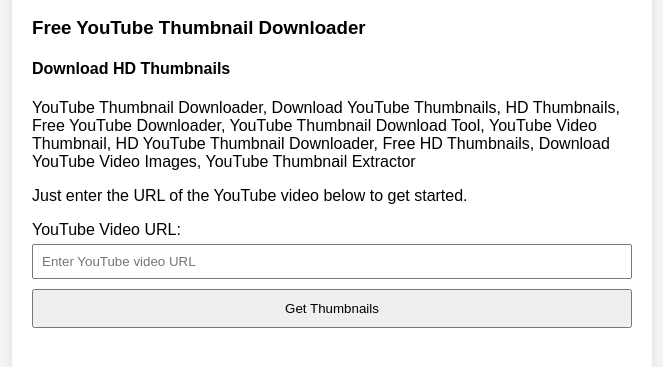
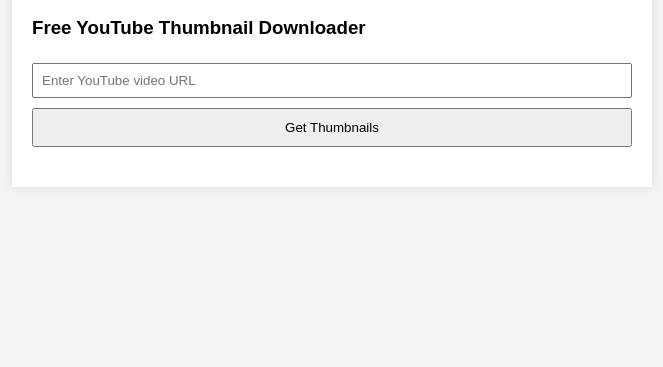
Before and after one commit to LeelaPrasadMaturu/YouTube-Thumbnail-Downloader, a website: page public/index.html in a window 1280 px wide. Shown: the part 181-548 px from the top of the page, without its empty margins (308-971 px from the left). Drawn offline with Linux system fonts and the light colour scheme.

Commit message:
Update index.html

```diff
--- a/public/index.html
+++ b/public/index.html
@@ -14,17 +14,13 @@
 </head>
 
 <body>
-    <div id="app">
+     <div id="app">
         <h1>YouTube Thumbnail Downloader</h1>
         <h2>Download YouTube video thumbnails in high quality.</h2>
         <h3>Free YouTube Thumbnail Downloader</h3>
-        <h4>Download HD Thumbnails</h4>
-        <p>YouTube Thumbnail Downloader, Download YouTube Thumbnails, HD Thumbnails, Free YouTube Downloader, YouTube Thumbnail Download Tool, YouTube Video Thumbnail, HD YouTube Thumbnail Downloader, Free HD Thumbnails, Download YouTube Video Images, YouTube Thumbnail Extractor</p>
         <p class="hidden-text">YouTube Thumbnail Downloader, Download YouTube Thumbnails, HD Thumbnails, Free YouTube Downloader, YouTube Thumbnail Download Tool, YouTube Video Thumbnail, HD YouTube Thumbnail Downloader, Free HD Thumbnails, Download YouTube Video Images, YouTube Thumbnail Extractor</p>
-
-        <p>Just enter the URL of the YouTube video below to get started.</p>
         <form id="youtubeForm">
-            <label for="videoUrl">YouTube Video URL:</label>
+            <label for="videoUrl"></label>
             <input type="text" id="videoUrl" placeholder="Enter YouTube video URL">
             <button type="button" onclick="getThumbnails()">Get Thumbnails</button>
         </form>
```
